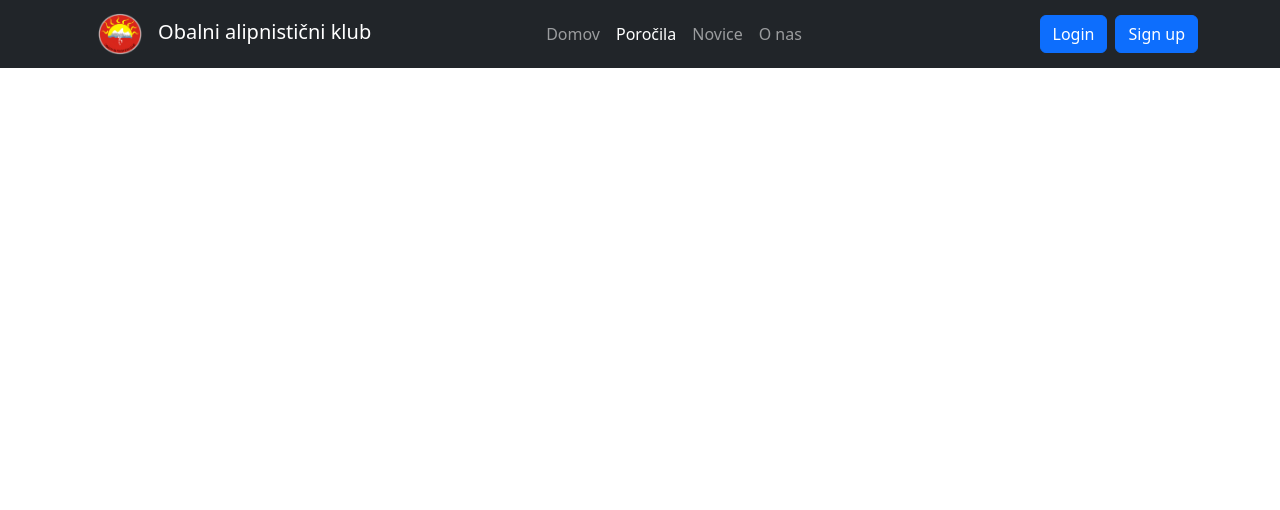
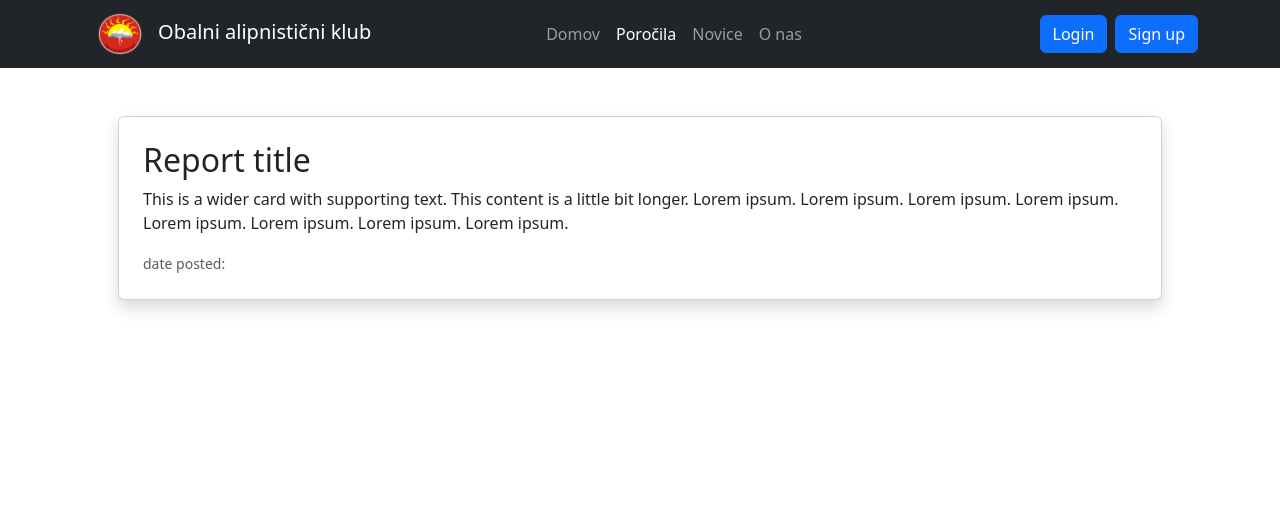
Before and after one commit to Tiggax/DEDIS-project, a Django app: page /reports in a window 1280 px wide. Shown: the top 510 px of the page. Run offline with Django 5.2, Linux system fonts and the light colour scheme; parts of the project's set-up code (start-up, migrations or seed data) failed here and were passed over; some libraries are stand-ins or nearby versions.

Commit message:
Fixed migration issue, added example report card.

```diff
--- a/templates/pages/reports.html
+++ b/templates/pages/reports.html
@@ -1,4 +1,7 @@
 {% extends "base.html" %}
 {% load static %}
 {% block content %}
+<div class="row">
+{% include "widgets/report_card.html" %}
+</div>
 {% endblock content%}
--- /dev/null
+++ b/templates/widgets/report_card.html
@@ -0,0 +1,7 @@
+<div class="card shadow w-25 p-4 m-5 col">
+    <h2>Report title</h2>
+    <p class="card-text">This is a wider card with supporting text. This content is a little bit longer. Lorem ipsum. Lorem ipsum. Lorem ipsum. Lorem ipsum. Lorem ipsum. Lorem ipsum. Lorem ipsum. Lorem ipsum. </p>
+    <div class="justify-content-between">
+    <small class="text-body-secondary">date posted:</small>
+    </div>
+</div>
```
Also changed, not shown: pages/migrations/__init__.py (deleted).
